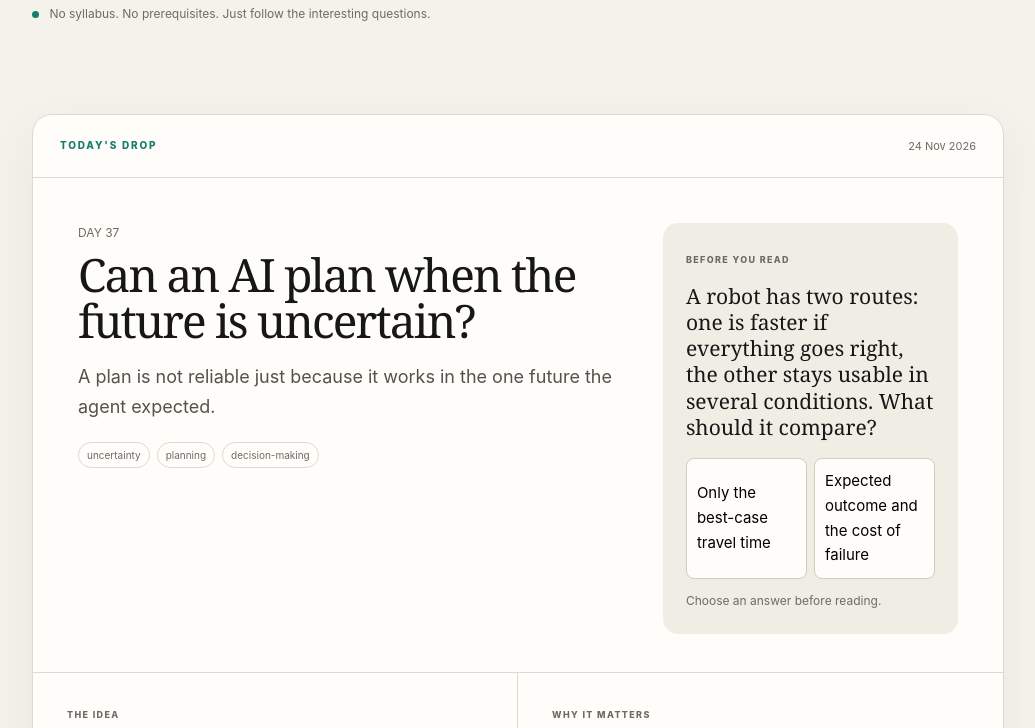
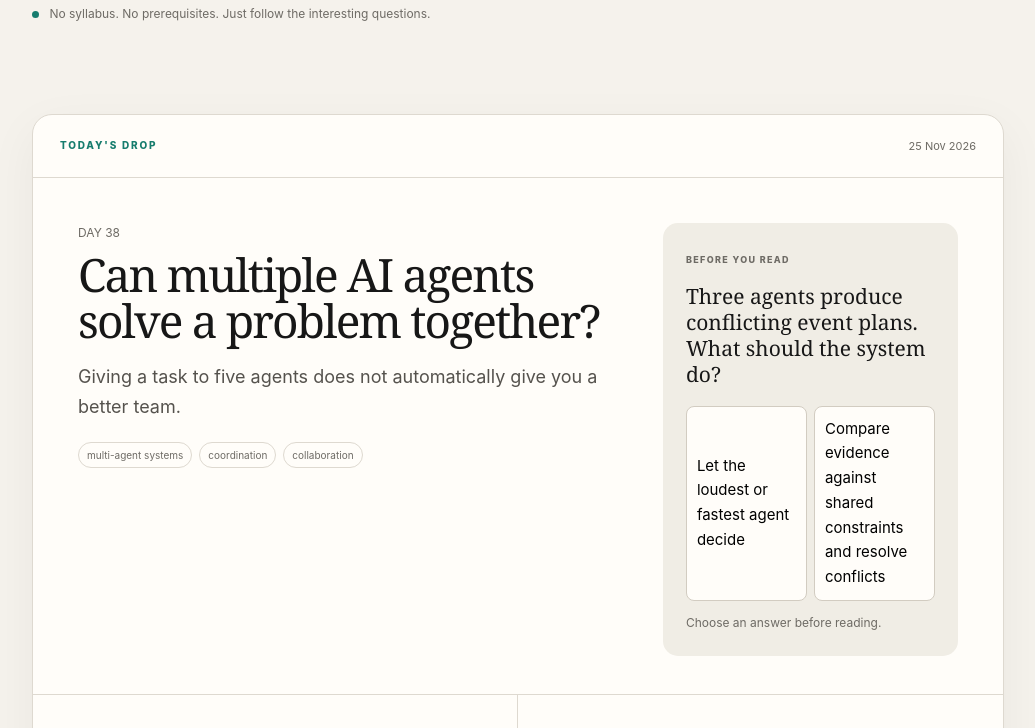
Before and after one commit to boutsoniya/AGI, a plain HTML site: page index.html in a window 1280 px wide. Shown: the part 640-1368 px from the top of the page, without its empty margins (122-1157 px from the left). Drawn offline with Linux system fonts and the light colour scheme.

Commit message:
Publish Day 38 on journal homepage

```diff
--- a/index.html
+++ b/index.html
@@ -27,18 +27,18 @@
 
 <section id="today" class="today-wrap">
   <div class="today-card">
-    <div class="today-top"><span class="eyebrow" id="todayLabel">TODAY'S DROP</span><span id="todayDate">24 Nov 2026</span></div>
+    <div class="today-top"><span class="eyebrow" id="todayLabel">TODAY'S DROP</span><span id="todayDate">25 Nov 2026</span></div>
     <div class="today-grid">
       <div>
-        <div class="drop-number" id="todayNumber">DAY 37</div>
-        <h2 id="todayTitle">Can an AI plan when the future is uncertain?</h2>
-        <p class="lead" id="todayHook">A plan is not reliable just because it works in the one future the agent expected.</p>
-        <div class="topic-tags" id="todayTags"><span>uncertainty</span><span>planning</span><span>decision-making</span></div>
+        <div class="drop-number" id="todayNumber">DAY 38</div>
+        <h2 id="todayTitle">Can multiple AI agents solve a problem together?</h2>
+        <p class="lead" id="todayHook">Giving a task to five agents does not automatically give you a better team.</p>
+        <div class="topic-tags" id="todayTags"><span>multi-agent systems</span><span>coordination</span><span>collaboration</span></div>
       </div>
       <div class="question-card">
         <span>BEFORE YOU READ</span>
-        <h3 id="predictionQuestion">A robot has two routes: one is faster if everything goes right, the other stays usable in several conditions. What should it compare?</h3>
-        <div class="choice-row"><button data-choice="A">Only the best-case travel time</button><button data-choice="B">Expected outcome and the cost of failure</button></div>
+        <h3 id="predictionQuestion">Three agents produce conflicting event plans. What should the system do?</h3>
+        <div class="choice-row"><button data-choice="A">Let the loudest or fastest agent decide</button><button data-choice="B">Compare evidence against shared constraints and resolve conflicts</button></div>
         <p id="predictionResult" class="prediction-result">Choose an answer before reading.</p>
       </div>
     </div>
@@ -135,6 +135,7 @@
     <article class="archive-card" data-i="32"><div class="num">DAY 33 · 18 Nov 2026 <span class="status-pill live">PUBLISHED</span></div><h3>Can an AI tell instructions from information?</h3><p>A webpage can contain useful facts—and also text that tries to hijack the agent reading it. Which parts should the agent obey?</p><a class="archive-link" href="days/day-33/">Open day →</a></article>
     <article class="archive-card" data-i="35"><div class="num">DAY 36 · 23 Nov 2026 <span class="status-pill live">PUBLISHED</span></div><h3>Can an AI learn from a mistake without repeating it?</h3><p>A system that notices an error but changes nothing has not really learned from feedback.</p><a class="archive-link" href="days/day-36/">Open day →</a></article>
     <article class="archive-card" data-i="36"><div class="num">DAY 37 · 24 Nov 2026 <span class="status-pill live">PUBLISHED</span></div><h3>Can an AI plan when the future is uncertain?</h3><p>A plan is not reliable just because it works in the one future the agent expected.</p><a class="archive-link" href="days/day-37/">Open day →</a></article>
+    <article class="archive-card" data-i="37"><div class="num">DAY 38 · 25 Nov 2026 <span class="status-pill live">PUBLISHED</span></div><h3>Can multiple AI agents solve a problem together?</h3><p>Giving a task to five agents does not automatically give you a better team.</p><a class="archive-link" href="days/day-38/">Open day →</a></article>
   </div>
   <noscript>
     <p class="eyebrow" style="margin-top:1rem">JavaScript is optional. The current day and published archive remain readable without it.</p>
@@ -156,5 +157,5 @@
 
 <div id="modal" class="modal hidden"><div class="modal-card"><button class="close" id="closeModal">×</button><div id="modalBody"></div></div></div>
 <footer>ONE IDEA / DAY · AI, INTELLIGENCE & AGI · <a href="https://github.com/boutsoniya/AGI">GitHub</a></footer>
-<script src="app.js?v=20261124-1" defer></script>
+<script src="app.js?v=20261125-1" defer></script>
 </body></html>
```
